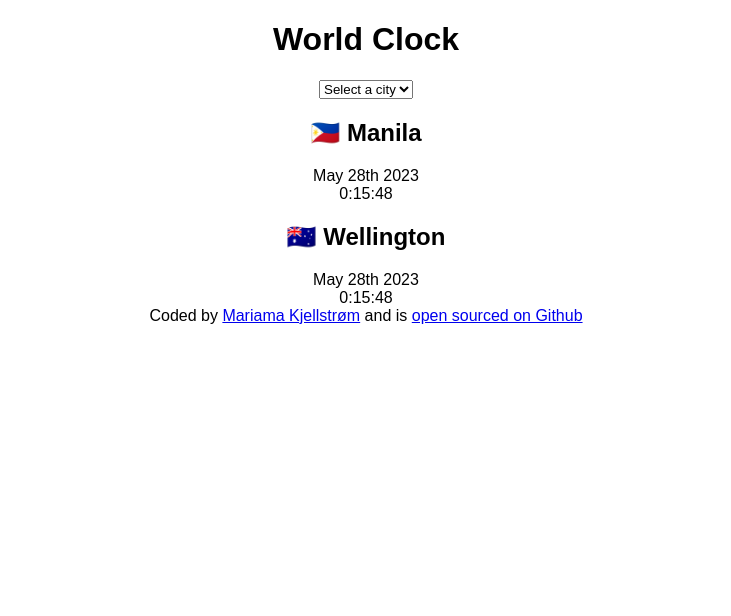
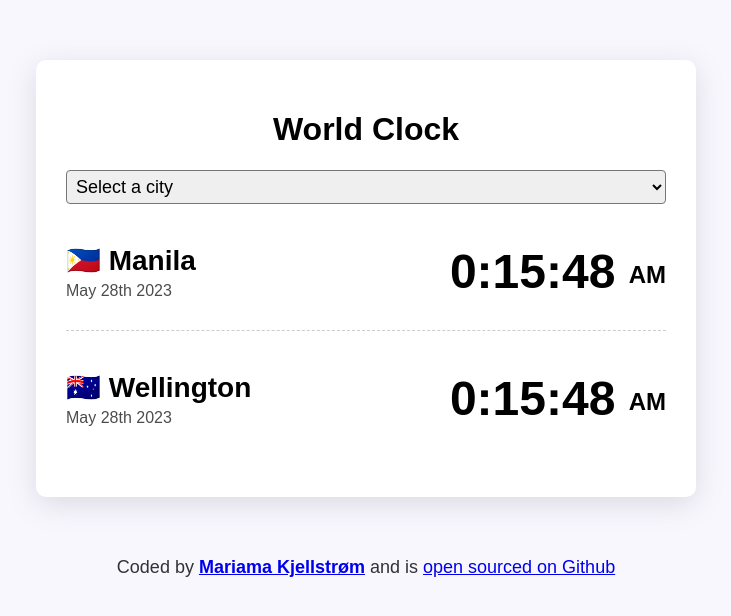
Before and after one commit to touraymk/world-clock, a plain HTML site: page index.html in a window 1280 px wide. Shown: the whole page, without its empty margins (274-1005 px from the left). Drawn offline with nearby package versions, Linux system fonts and the light colour scheme.

Commit message:
Styles with CSS

```diff
--- a/CSS/style.css
+++ b/CSS/style.css
@@ -1,7 +1,63 @@
 body {
-  font-family: "Alegreya Alegreya", sans-serif;
+  background-color: #f9f7fe;
+  font-family: sans-serif;
 }
 
-.world-clock {
+h1 {
   text-align: center;
 }
+
+h2 {
+  margin: 0 0 5px;
+  font-size: 28px;
+}
+
+select {
+  border-radius: 4px;
+  display: block;
+  font-size: 18px;
+  padding: 5px;
+  width: 100%;
+}
+
+.container {
+  margin: 60px auto;
+  max-width: 600px;
+  background: white;
+  padding: 30px;
+  box-shadow: rgba(100, 100, 111, 0.2) 0px 7px 29px 0px;
+  border-radius: 10px;
+}
+
+.city {
+  display: flex;
+  margin: 10px 0;
+  justify-content: space-between;
+  padding: 30px 0 ;
+  border-bottom: 1px dashed rgba(0, 0, 0, 0.2);
+}
+
+.city:last-child {
+  border-bottom: none;
+}
+
+.date {
+  opacity: 0.7;
+}
+
+.time {
+  font-size: 48px;
+  font-weight: bold;
+}
+
+.time small {
+  font-size: 24px;
+  vertical-align: middle;
+  line-height: 48px;
+}
+
+footer {
+  text-align: center;
+  font-size: 18px;
+  color: rgba(0, 0, 0, 0.8);
+}
--- a/index.html
+++ b/index.html
@@ -15,32 +15,36 @@
 
 <body>
   <div class="container">
-    <div class="world-clock">
     <h1>World Clock</h1>
     <select>
       <option value="">Select a city</option>
-        <option>Reykjavík</option>
-        <option>Doha</option>
-        <option>Bridgetown</option>
+      <option>🇮🇸 Reykjavík</option>
+      <option>🇶🇦 Doha</option>
+      <option>🇧🇧 Bridgetown</option>
     </select>
 
     <div class="city">
+      <div>
         <h2>🇵🇭 Manila</h2>
         <div class="date">May 28th 2023</div>
-        <div class="time">0:15:48</div>
+      </div>
+      <div class="time">0:15:48 <small>AM</small></div>
     </div>
     <div class="city">
+      <div>
         <h2>🇦🇺 Wellington</h2>
         <div class="date">May 28th 2023</div>
-        <div class="time">0:15:48</div>
       </div>
+      <div class="time">0:15:48 <small>AM</small></div>
+    </div>
+  </div>
+
   <footer>
-        Coded by <a href="https://www.linkedin.com/in/mariama-kjellstr%C3%B8m-touray-9b0637262/" target="_blank">Mariama
-          Kjellstrøm</a>
+    Coded by <a href="https://www.linkedin.com/in/mariama-kjellstr%C3%B8m-touray-9b0637262/"
+      target="_blank"><strong>Mariama
+        Kjellstrøm</strong></a>
     and is <a href="https://github.com/touraymk/world-clock" target="_blank">open sourced on Github</a>
   </footer>
-    </div>
-  </div>
   <script src="JavaScript/app.js"></script>
 </body>
 
```
Lines whose indentation alone changed are shown as unchanged.
